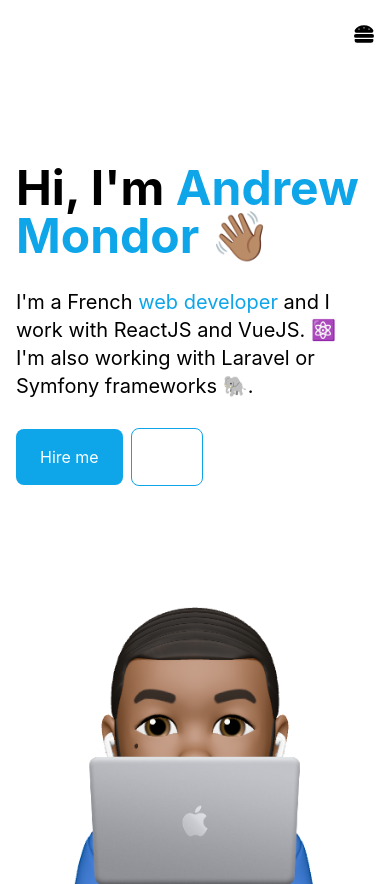
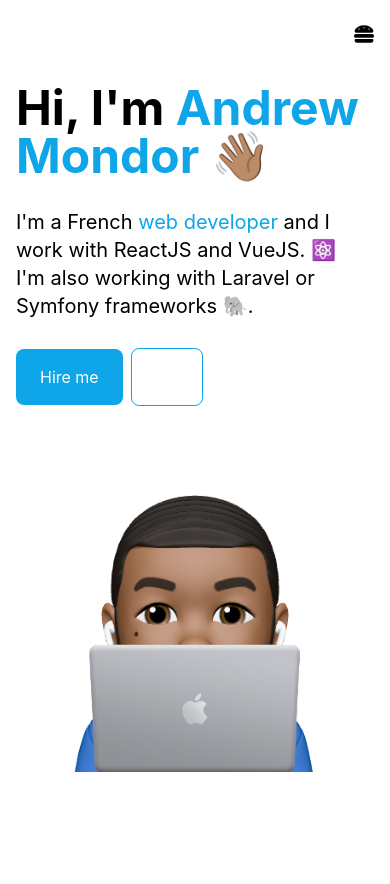
Before and after one commit to amondor/andrewmdr.fr, a React (Create React App) app: page / in a window 390 px wide. After the commit the page ends 844 px from the top, so only its background shows below. Built offline with nearby package versions, Linux system fonts and the light colour scheme.

Commit message:
minor fix

```diff
--- a/src/App.js
+++ b/src/App.js
@@ -11,7 +11,7 @@
     <>
     <Navbar />
     <div className='flex items-center justify-center'>
-    <div className=' max-w-7xl  pt-24 md:mt-0  flex flex-col md:text-left md:flex-row md:justify-between lg:px-48 md:px-12 px-4 bg-secondary'>
+    <div className='max-w-7xl  pt-4 md:mt-0  flex flex-col md:text-left md:flex-row md:justify-between lg:px-48 md:px-12 px-4 bg-secondary'>
       <div className='md:flex-1 md:mr-10 ' >
         <h1 className="font-pt-serif text-5xl font-bold mb-7 md:mt-6">
       Hi, I'm <span className='text-sky-500 '>Andrew Mondor </span>👋🏽
@@ -38,7 +38,7 @@
         </button></a> */}
       </div>
     </div>
-    <div className="flex justify-around md:block mt-8 md:mt-0 md:flex-1">
+    <div className="flex justify-around md:block md:mt-0 md:flex-1">
     <div className="relative">
         <img src={Highlight1} alt="" className="absolute -top-16 -left-10" />
       </div>
```
